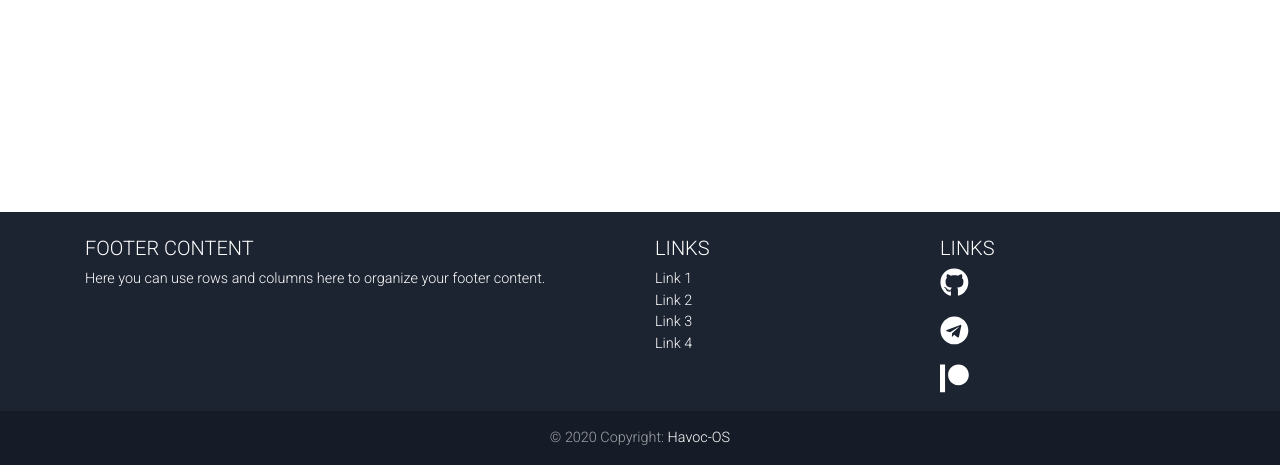
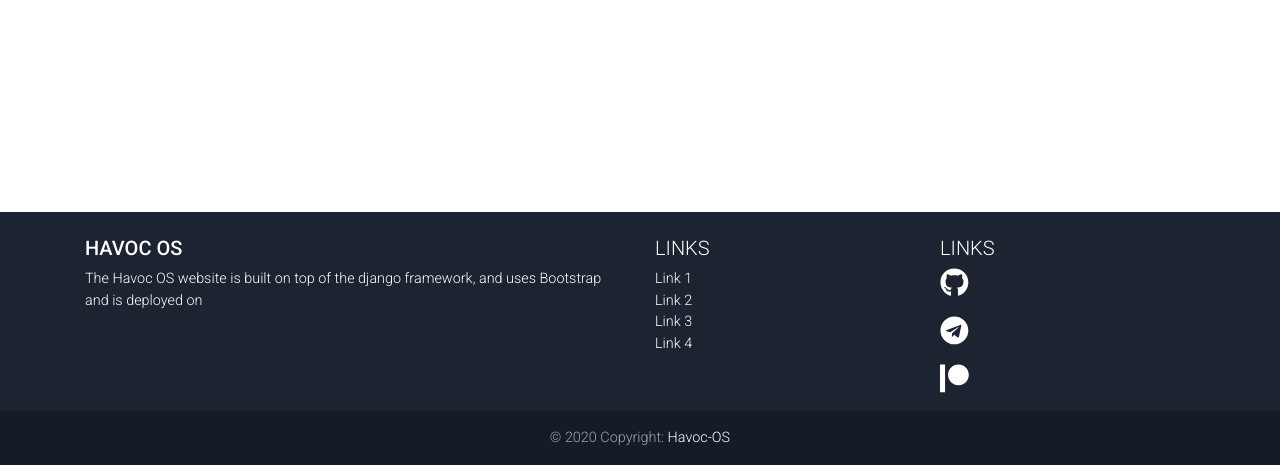
Before and after one commit to Arna-Maity/HavocOS-Web, a Django app: template HavocOS_Web/havochome/templates/havochome/base.html in a window 1280 px wide. Shown: the part 636-1101 px from the top of the page. Run offline with Django 3.2, Linux system fonts and the light colour scheme; the template is opened without the code that fills it, so the values that code supplies are empty; some libraries are stand-ins or nearby versions.

Commit message:
Removed unecessary files.

```diff
--- a/HavocOS_Web/havochome/static/havochome/css/style.css
+++ b/HavocOS_Web/havochome/static/havochome/css/style.css
@@ -12,3 +12,7 @@ header,
     -o-background-size: cover;
     background-size: cover;
 }
+
+html {
+    scroll-behavior: smooth;
+   }
--- a/HavocOS_Web/havochome/templates/havochome/base.html
+++ b/HavocOS_Web/havochome/templates/havochome/base.html
@@ -25,9 +25,8 @@
   <link href="{% static '/havochome/css/solid.css' %}" rel="stylesheet">
 
   <!-- add icon link -->
-  <link rel = "icon" href =
-  "static 'havochome/assets/havoc_logo.png'"
-          type = "image/png">
+  <link rel = "icon" href =  "static 'havochome/assets/havoc_logo.ico'" type = "image/x-icon">
+
 </head>
 <body>
 
@@ -124,8 +123,8 @@
       <div class="col-md-6 mt-md-0 mt-3">
 
         <!-- Content -->
-        <h5 class="text-uppercase">Footer Content</h5>
-        <p>Here you can use rows and columns here to organize your footer content.</p>
+        <h5 class="text-uppercase"><strong>Havoc OS</strong></h5>
+        <p>The Havoc OS website is built on top of the django framework, and uses Bootstrap and is deployed on </p>
 
       </div>
       <!-- Grid column -->
```
Also changed, not shown: HavocOS_Web/havochome/templates/havochome/home.html (+6 -6 lines), HavocOS_Web/havochome/migrations/__init__.py (deleted), HavocOS_Web/havochome/static/havochome/assets/havoc_logo.ico (added), db.sqlite3 (added).
